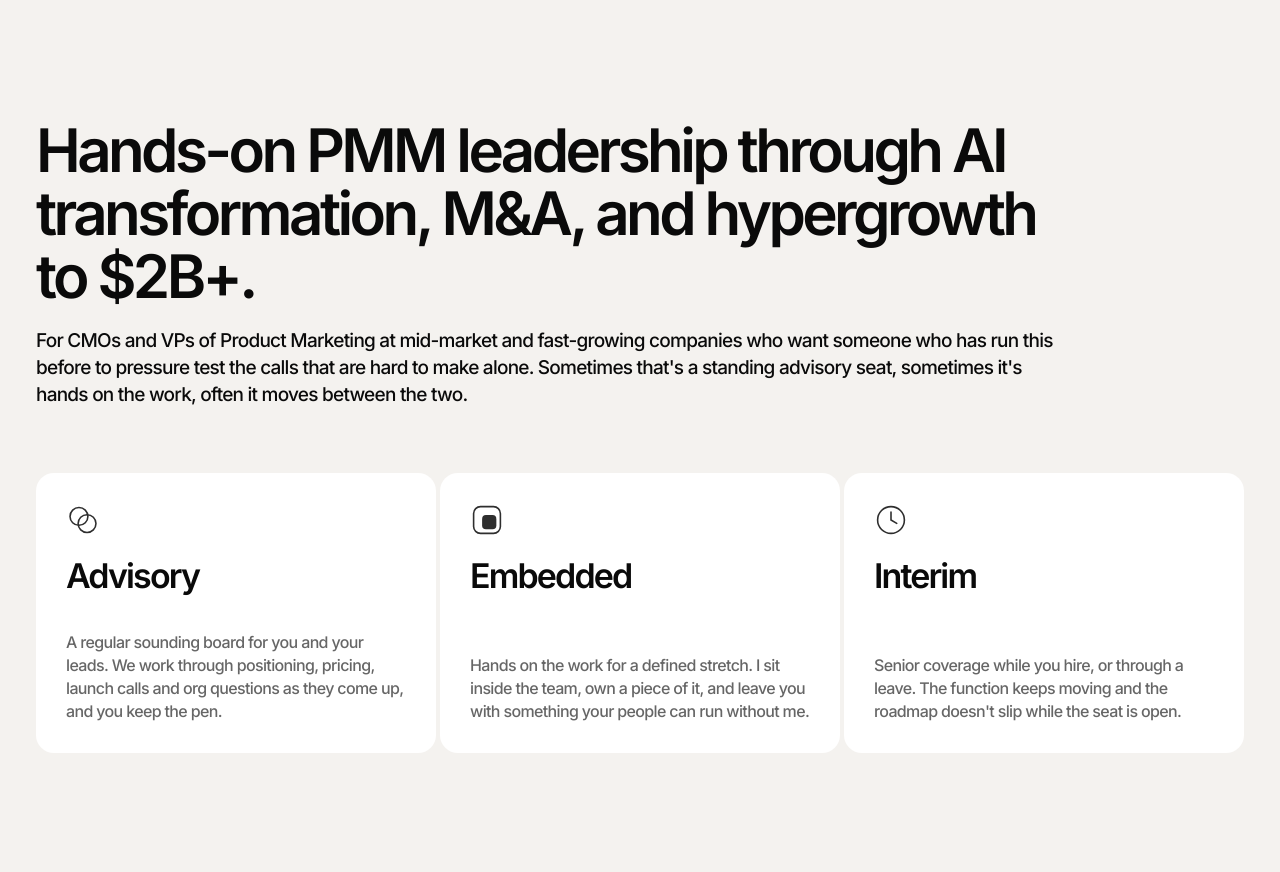
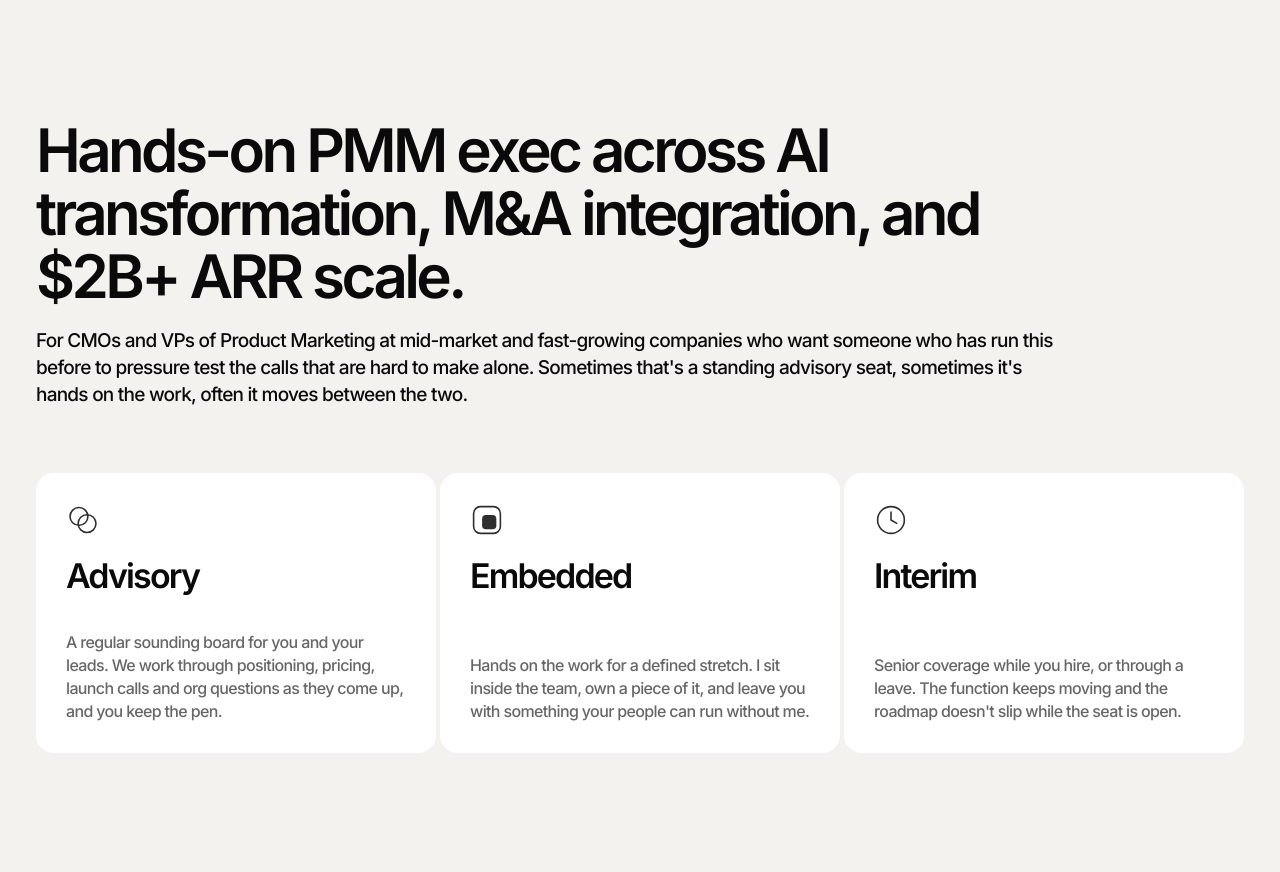
Before and after one commit to grommetbarn/grommetbarn, a plain HTML site: page index.html in a window 1280 px wide. Shown: the part 818-1690 px from the top of the page. Drawn offline with Linux system fonts and the light colour scheme; animation ran at ten frames a second.

Commit message:
Update index.html

```diff
--- a/index.html
+++ b/index.html
@@ -278,7 +278,7 @@ font-size:14px;letter-spacing:-.04em;}
     <div class="shead">
       <div class="srow">
         <div class="main">
-          <h2 class="rv">Hands-on PMM leadership through AI transformation, M&A, and hypergrowth to $2B+.</h2>
+          <h2 class="rv">Hands-on PMM exec across AI transformation, M&A integration, and $2B+ ARR scale.</h2>
           <p class="sub rv">For CMOs and VPs of Product Marketing at mid-market and fast-growing companies who want someone who has run this before to pressure test the calls that are hard to make alone. Sometimes that's a standing advisory seat, sometimes it's hands on the work, often it moves between the two.</p>
         </div>
       </div>
```
